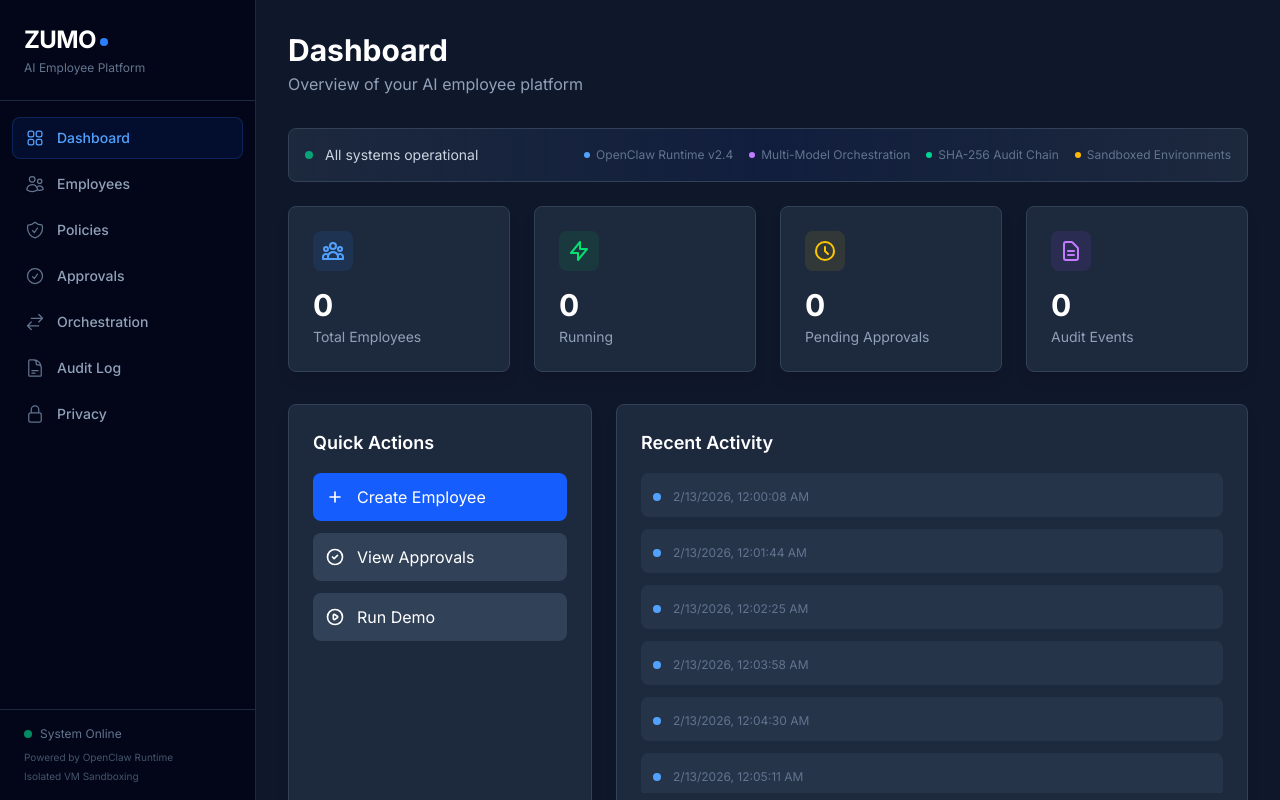
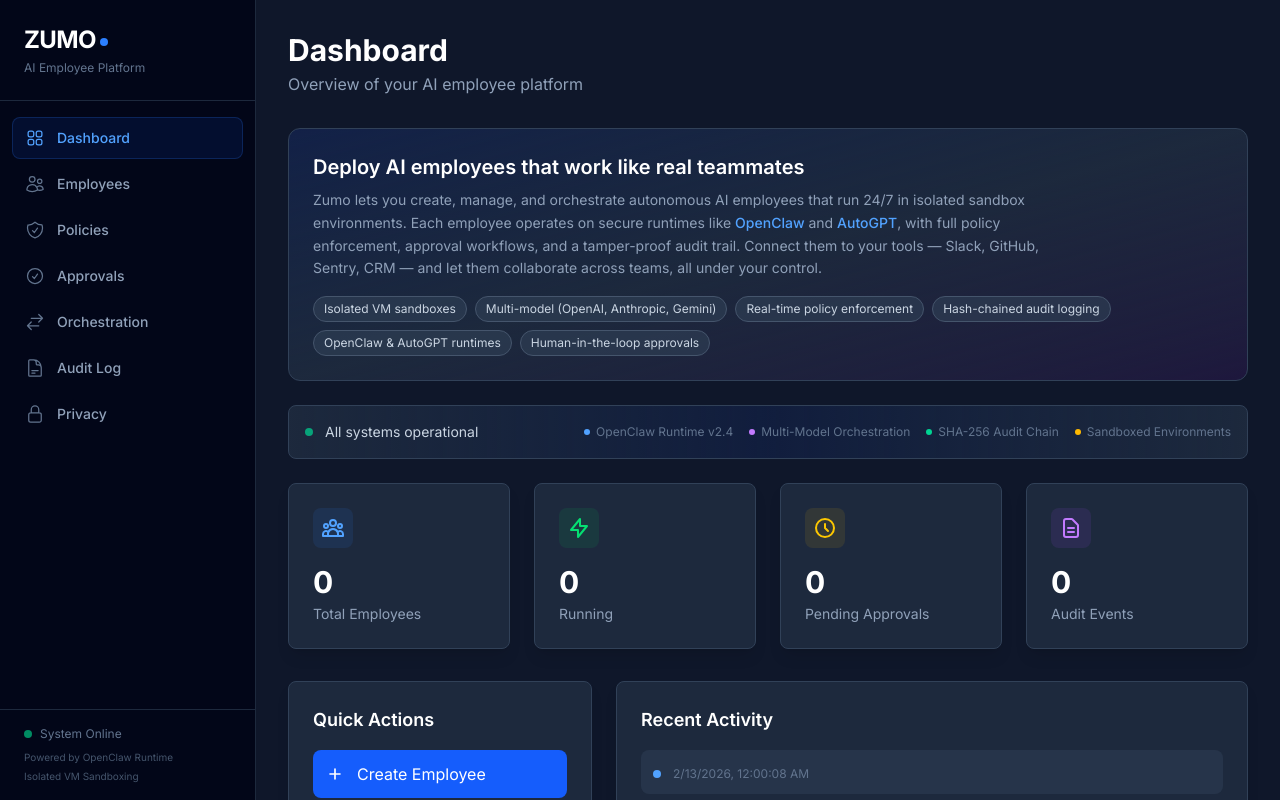
Before and after one commit to devanshdevrani31/zumo-demo, a Next.js app: page / in a window 1280 px wide. Built offline with nearby package versions, Linux system fonts and the light colour scheme; no server answers; the database is empty.

Commit message:
Add value proposition hero section to dashboard
Explains what Zumo does at a glance: deploy AI employees on secure
runtimes like OpenClaw with policy enforcement, audit trails, and
multi-model orchestration.

```diff
--- a/src/app/page.tsx
+++ b/src/app/page.tsx
@@ -175,6 +175,38 @@ export default function DashboardPage() {
         <p className="text-slate-400 mt-1">Overview of your AI employee platform</p>
       </div>
 
+      {/* Hero / Value Proposition */}
+      <div className="mb-6 bg-gradient-to-br from-blue-900/30 via-slate-800 to-purple-900/20 rounded-xl border border-slate-700 p-6">
+        <h2 className="text-xl font-semibold text-white mb-2">
+          Deploy AI employees that work like real teammates
+        </h2>
+        <p className="text-slate-400 text-sm leading-relaxed max-w-3xl">
+          Zumo lets you create, manage, and orchestrate autonomous AI employees that run 24/7 in
+          isolated sandbox environments. Each employee operates on secure runtimes like{' '}
+          <span className="text-blue-400 font-medium">OpenClaw</span> and{' '}
+          <span className="text-blue-400 font-medium">AutoGPT</span>, with full policy enforcement,
+          approval workflows, and a tamper-proof audit trail. Connect them to your tools &mdash; Slack,
+          GitHub, Sentry, CRM &mdash; and let them collaborate across teams, all under your control.
+        </p>
+        <div className="flex flex-wrap gap-2 mt-4">
+          {[
+            'Isolated VM sandboxes',
+            'Multi-model (OpenAI, Anthropic, Gemini)',
+            'Real-time policy enforcement',
+            'Hash-chained audit logging',
+            'OpenClaw & AutoGPT runtimes',
+            'Human-in-the-loop approvals',
+          ].map((tag) => (
+            <span
+              key={tag}
+              className="px-2.5 py-1 bg-slate-700/60 border border-slate-600 rounded-full text-xs text-slate-300"
+            >
+              {tag}
+            </span>
+          ))}
+        </div>
+      </div>
+
       {/* Infrastructure Banner */}
       <div className="mb-6 bg-gradient-to-r from-slate-800 via-blue-900/20 to-slate-800 rounded-lg border border-slate-700 p-4">
         <div className="flex items-center justify-between flex-wrap gap-3">
```
